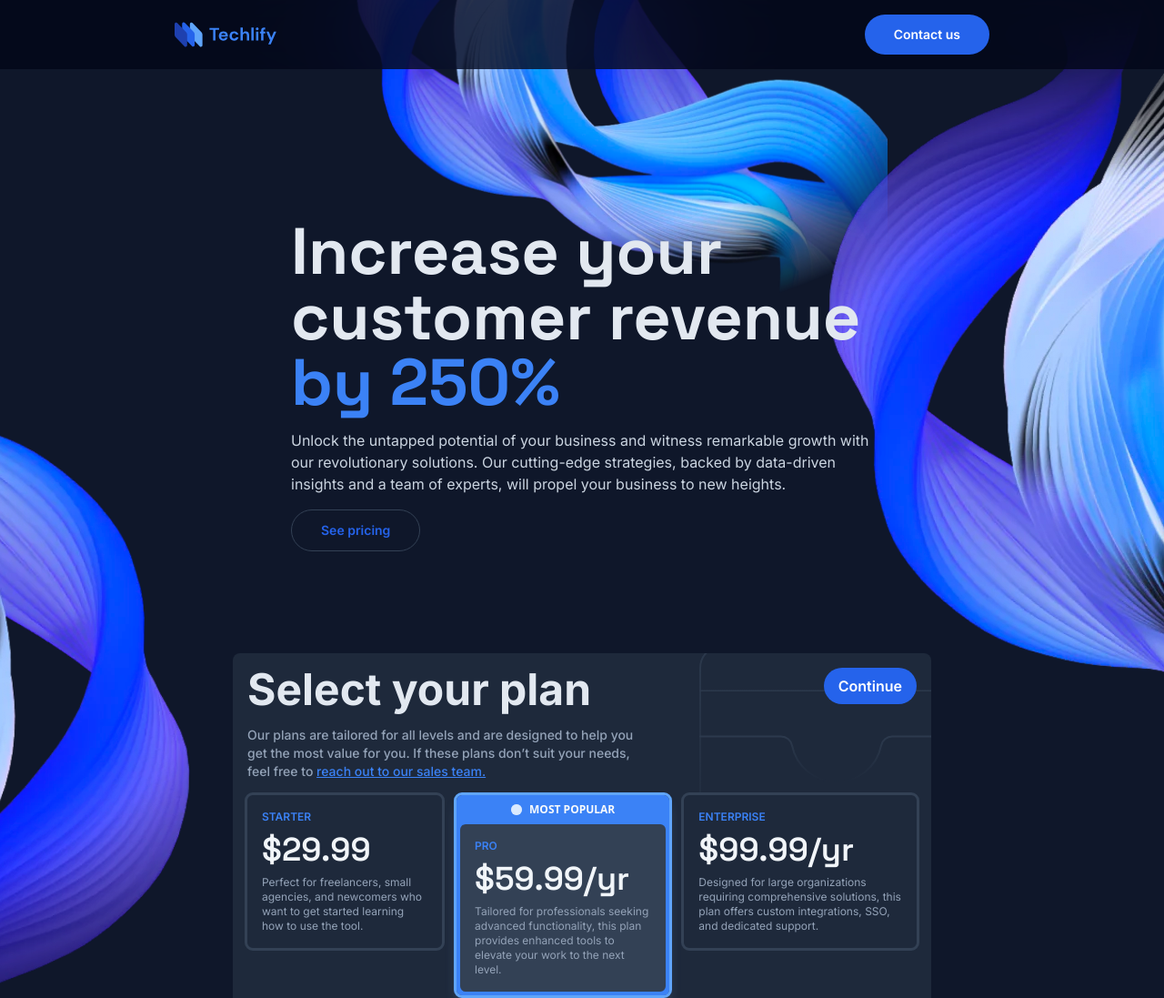
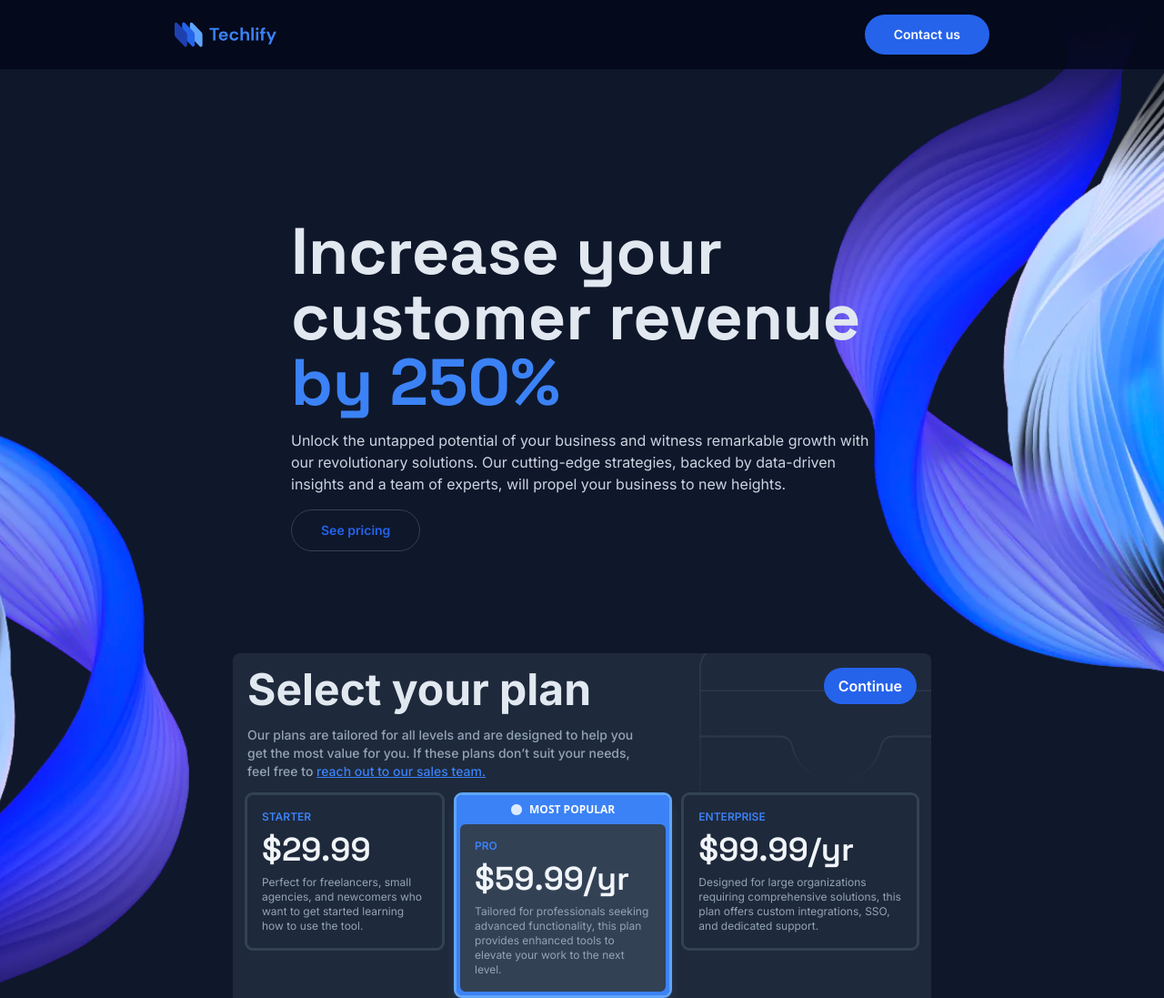
Before and after one commit to syncletica/codingfordesigner, a website: page index.html in a window 1280 px wide. Shown: the top 1097 px of the page at 91% size. Drawn offline with nearby package versions, Linux system fonts and the light colour scheme.

Commit message:
fix image hidden on md

```diff
--- a/index.html
+++ b/index.html
@@ -34,7 +34,7 @@
     </nav>
     <!--HERO-->
     <div class="px-4 flex flex-col mx-auto gap-4 md:max-w-2xl overflow-hidden relative">
-        <div class="absolute -top-48 left-1/2 transform -translate-x-1/2 -z-10 w-full flex justify-center">
+        <div class="absolute -top-48 left-1/2 transform -translate-x-1/2 -z-10 w-full flex justify-center md:hidden">
             <img src="./assets/3d-small.webp" alt="" class="min-w-[880px] max-w-full">
         </div>
         <h1 class="text-slate-200 mt-60 text-5xl font-bold font-grotesk md:text-7xl">Increase your customer revenue <span class="text-blue-500">by 250%</span></h1>
```
